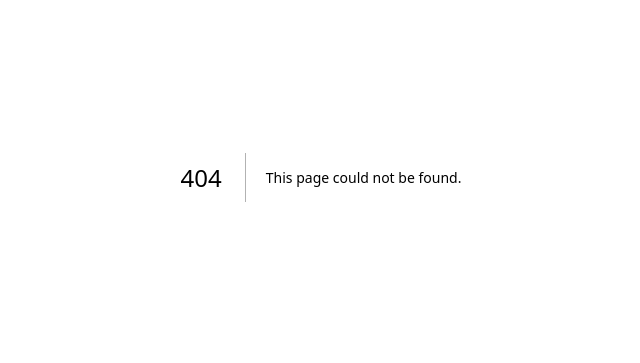
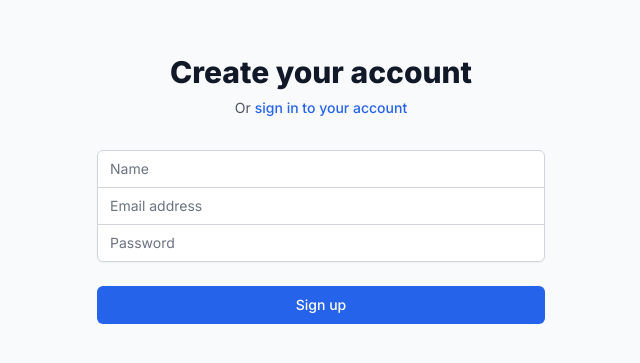
Before and after one commit to dangiyash/padhAI, a Next.js app: page /signup in a window 1280 px wide. Before the commit this address had no page. Shown: the part 223-586 px from the top of the page, without its empty margins (319-959 px from the left). Built offline with nearby package versions, Linux system fonts and the light colour scheme.

Commit message:
Create page.tsx

```diff
--- /dev/null
+++ b/src/app/signup/page.tsx
@@ -0,0 +1,146 @@
+"use client";
+import { useState } from "react";
+import { useRouter } from "next/navigation";
+import Link from "next/link";
+
+export default function SignupPage() {
+  const [formData, setFormData] = useState({
+    name: "",
+    email: "",
+    password: "",
+  });
+  const [error, setError] = useState<string | null>(null);
+  const [loading, setLoading] = useState(false);
+  const router = useRouter();
+
+  const handleSubmit = async (e: React.FormEvent) => {
+    e.preventDefault();
+    setError(null);
+    setLoading(true);
+
+    try {
+      const response = await fetch("/api/register", {
+        method: "POST",
+        headers: { "Content-Type": "application/json" },
+        body: JSON.stringify(formData),
+      });
+
+      const data = await response.json();
+
+      if (!response.ok) {
+        throw new Error(data.error || "Failed to register");
+      }
+
+      router.push("/languages");
+    } catch (error) {
+      setError(error instanceof Error ? error.message : "Failed to register");
+    } finally {
+      setLoading(false);
+    }
+  };
+
+  return (
+    <div className="min-h-screen flex items-center justify-center bg-gray-50 py-12 px-4 sm:px-6 lg:px-8">
+      <div className="max-w-md w-full space-y-8">
+        <div>
+          <h2 className="mt-6 text-center text-3xl font-extrabold text-gray-900">
+            Create your account
+          </h2>
+          <p className="mt-2 text-center text-sm text-gray-600">
+            Or{" "}
+            <Link href="/login" className="font-medium text-blue-600 hover:text-blue-500">
+              sign in to your account
+            </Link>
+          </p>
+        </div>
+        <form className="mt-8 space-y-6" onSubmit={handleSubmit}>
+          {error && (
+            <div className="bg-red-50 border-l-4 border-red-500 p-4 rounded-lg">
+              <div className="flex">
+                <div className="flex-shrink-0">
+                  <svg className="h-5 w-5 text-red-500" viewBox="0 0 20 20" fill="currentColor">
+                    <path fillRule="evenodd" d="M10 18a8 8 0 100-16 8 8 0 000 16zM8.707 7.293a1 1 0 00-1.414 1.414L8.586 10l-1.293 1.293a1 1 0 101.414 1.414L10 11.414l1.293 1.293a1 1 0 001.414-1.414L11.414 10l1.293-1.293a1 1 0 00-1.414-1.414L10 8.586 8.707 7.293z" clipRule="evenodd" />
+                  </svg>
+                </div>
+                <div className="ml-3">
+                  <p className="text-sm text-red-700">{error}</p>
+                </div>
+              </div>
+            </div>
+          )}
+          <div className="rounded-md shadow-sm -space-y-px">
+            <div>
+              <label htmlFor="name" className="sr-only">
+                Name
+              </label>
+              <input
+                id="name"
+                name="name"
+                type="text"
+                required
+                className="appearance-none rounded-none relative block w-full px-3 py-2 border border-gray-300 placeholder-gray-500 text-gray-900 rounded-t-md focus:outline-none focus:ring-blue-500 focus:border-blue-500 focus:z-10 sm:text-sm"
+                placeholder="Name"
+                value={formData.name}
+                onChange={(e) => setFormData({ ...formData, name: e.target.value })}
+              />
+            </div>
+            <div>
+              <label htmlFor="email" className="sr-only">
+                Email address
+              </label>
+              <input
+                id="email"
+                name="email"
+                type="email"
+                autoComplete="email"
+                required
+                className="appearance-none rounded-none relative block w-full px-3 py-2 border border-gray-300 placeholder-gray-500 text-gray-900 focus:outline-none focus:ring-blue-500 focus:border-blue-500 focus:z-10 sm:text-sm"
+                placeholder="Email address"
+                value={formData.email}
+                onChange={(e) => setFormData({ ...formData, email: e.target.value })}
+              />
+            </div>
+            <div>
+              <label htmlFor="password" className="sr-only">
+                Password
+              </label>
+              <input
+                id="password"
+                name="password"
+                type="password"
+                autoComplete="new-password"
+                required
+                className="appearance-none rounded-none relative block w-full px-3 py-2 border border-gray-300 placeholder-gray-500 text-gray-900 rounded-b-md focus:outline-none focus:ring-blue-500 focus:border-blue-500 focus:z-10 sm:text-sm"
+                placeholder="Password"
+                value={formData.password}
+                onChange={(e) => setFormData({ ...formData, password: e.target.value })}
+              />
+            </div>
+          </div>
+
+          <div>
+            <button
+              type="submit"
+              disabled={loading}
+              className={`group relative w-full flex justify-center py-2 px-4 border border-transparent text-sm font-medium rounded-md text-white ${
+                loading ? "bg-gray-400" : "bg-blue-600 hover:bg-blue-700"
+              } focus:outline-none focus:ring-2 focus:ring-offset-2 focus:ring-blue-500`}
+            >
+              {loading ? (
+                <span className="flex items-center">
+                  <svg className="animate-spin -ml-1 mr-3 h-5 w-5 text-white" xmlns="http://www.w3.org/2000/svg" fill="none" viewBox="0 0 24 24">
+                    <circle className="opacity-25" cx="12" cy="12" r="10" stroke="currentColor" strokeWidth="4"></circle>
+                    <path className="opacity-75" fill="currentColor" d="M4 12a8 8 0 018-8V0C5.373 0 0 5.373 0 12h4zm2 5.291A7.962 7.962 0 014 12H0c0 3.042 1.135 5.824 3 7.938l3-2.647z"></path>
+                  </svg>
+                  Creating account...
+                </span>
+              ) : (
+                "Sign up"
+              )}
+            </button>
+          </div>
+        </form>
+      </div>
+    </div>
+  );
+}
```
